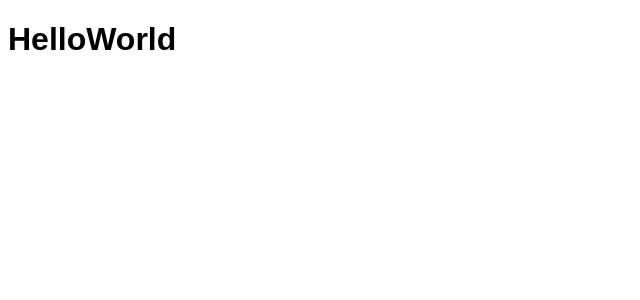
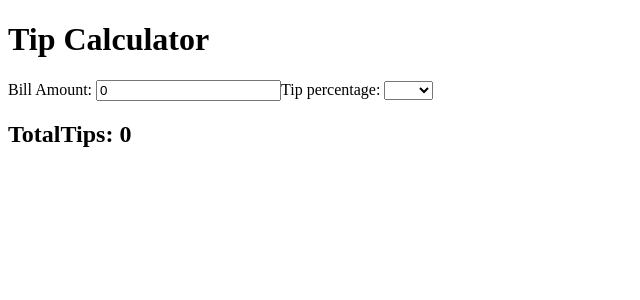
Before and after one commit to seyhachhorn-dev/vue-ignite, a Vue app: page / in a window 1280 px wide. Shown: the top 300 px of the page, without its empty margins (0-640 px from the left). Built offline with nearby package versions, Linux system fonts and the light colour scheme.

Commit message:
computed

```diff
--- a/src/App.vue
+++ b/src/App.vue
@@ -1,10 +1,14 @@
 <script setup>
-  import  HelloWorld  from "./components/HelloWorld.vue";
+  // import  HelloWorld  from "./components/HelloWorld.vue";
+  import ReactiveFunction from "./components/ReactiveFunction.vue";
+  // import Computed from "./components/Computed.vue";
 </script>
 
 <template>
   <div id="app">
-    <HelloWorld />
+    <!-- <HelloWorld /> -->
+    <ReactiveFunction />
+     <!-- <Computed /> -->
   </div>
 </template>
 
--- /dev/null
+++ b/src/components/Computed.vue
@@ -0,0 +1,24 @@
+<script setup>
+
+    import {ref, computed} from 'vue';
+
+    const lastName  = ref('Jonh')
+    const firstName = ref('Smith')
+    const fullName = computed (() =>{
+        return firstName.value + '' + lastName.value;
+    })
+
+
+</script>
+
+<template>
+<div>
+
+    <h2>fullName : {{fullName}}</h2>
+
+    <button @click="changeUser">Change User</button>
+
+</div>
+
+
+</template>
--- a/src/components/HelloWorld.vue
+++ b/src/components/HelloWorld.vue
@@ -1,7 +1,31 @@
 <script setup>
-const name = "HelloWorld";
+// const name = "HelloWorld";
+// const num = 42;
+// const add = (x,y) => x+y;
+
+const myChannel = "https://www.youtube.com/watch?v=ymXJlPeM-qI";
+const img = "https://i.ytimg.com/vi/DsuTwV0jwaY/maxresdefault.jpg";
+const altTxt = "vue js image";
+const imgWidth = 400;
+const imgHeight = 400;
+
 </script>
 
 <template>
-    <h1>{{ name }}</h1>
+    <a v-bind:href="myChannel">Huxu Channel</a>
+    <div>
+        <a :href="myChannel">Welcome to Vue</a>
+        <img
+        :src="img"
+        :alt="altTxt"
+        :width:="imgWidth"
+        :height="imgHeight"
+        />
+    </div>
+
+
+    <!-- <h1>{{ name }}</h1>
+    <h2>{{num}}</h2>
+    <h3> 2 + 2 = {{2+2}}</h3>
+    <p>Add the Number {{add(2,2)}}</p> -->
 </template>
--- /dev/null
+++ b/src/components/ReactiveFunction.vue
@@ -0,0 +1,96 @@
+<!-- <script setup>
+
+    import {reactive} from 'vue';
+    let initialState = reactive({count:0});
+
+    let initialState = reactive({
+        count:0,
+        user:["Seyha","Huxu"]
+    })
+
+    const changeUser = () =>{
+        initialState.user[0] = "Cutie";
+        initialState.user[1] = "Pudding";
+    }
+</script>
+
+<template>
+<div>
+    <h1>Current Count : {{initialState.count}}</h1>
+    <h2>Current User : {{initialState.user}}</h2>
+
+    <button @click="initialState.count+=10">Increase Count add 10</button>
+    <button @click="changeUser">Change User</button>
+    <button @click="initialState.user.push('Jonh Doe')">Add more user</button>
+
+    <h2>this count is : {{initialState.count}}</h2>
+    <button @click="initialState.count++">Count</button>
+
+</div>
+
+
+</template> -->
+
+<!-- <script setup>
+import { reactive, ref, computed } from "vue";
+// state
+const billAmount = ref(200);
+const tipPercentage = reactive({
+  percentage: 15,
+});
+// updated when anything changes
+const totalTip = computed(() => {
+  return (billAmount.value * tipPercentage.percentage) / 100;
+});
+// reset function
+
+const resetBill = () =>{
+    billAmount.value = 0;
+    tipPercentage.percentage = 0;
+}
+
+</script>
+
+<template>
+  <div>
+    <h1>Bill Calculator</h1>
+    <h2>Tip percentage : {{tipPercentage.percentage}}</h2>
+    <h2>Bill Amount: {{ billAmount }}</h2>
+    <h2>Total Tip: {{ totalTip }}</h2>
+    <button @click="resetBill">Reset</button>
+  </div>
+</template> -->
+
+<script setup>
+import { reactive, ref, computed } from "vue";
+// state
+const billAmount = ref(0);
+const tipPercentages = reactive({
+  percentage: 0,
+});
+
+// updated when anything changes
+const tipCalculation = computed(() => {
+  return (billAmount.value * tipPercentages.percentage) / 100;
+});
+</script>
+
+<template>
+  <div>
+    <h1>Tip Calculator</h1>
+    <label>Bill Amount: </label>
+    <input
+      type="number"
+      v-model.number="billAmount"
+      placeholder="Bill Amount"
+    />
+    <label>Tip percentage: </label>
+    <select v-model.number="tipPercentages.percentage">
+      <option value="10">10%</option>
+      <option  value="20">20%</option>
+      <option  value="30">30%</option>
+    </select>
+
+    <h2>TotalTips: {{ tipCalculation }}</h2>
+  </div>
+</template>
```
